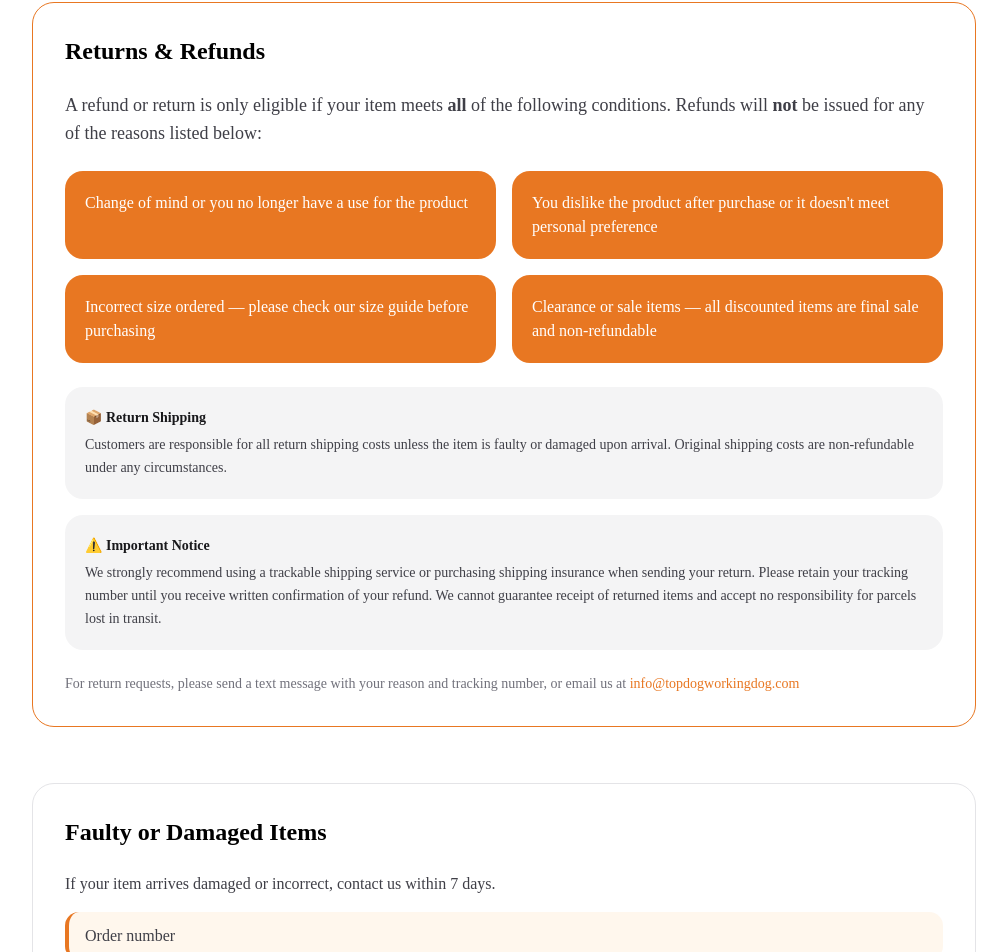
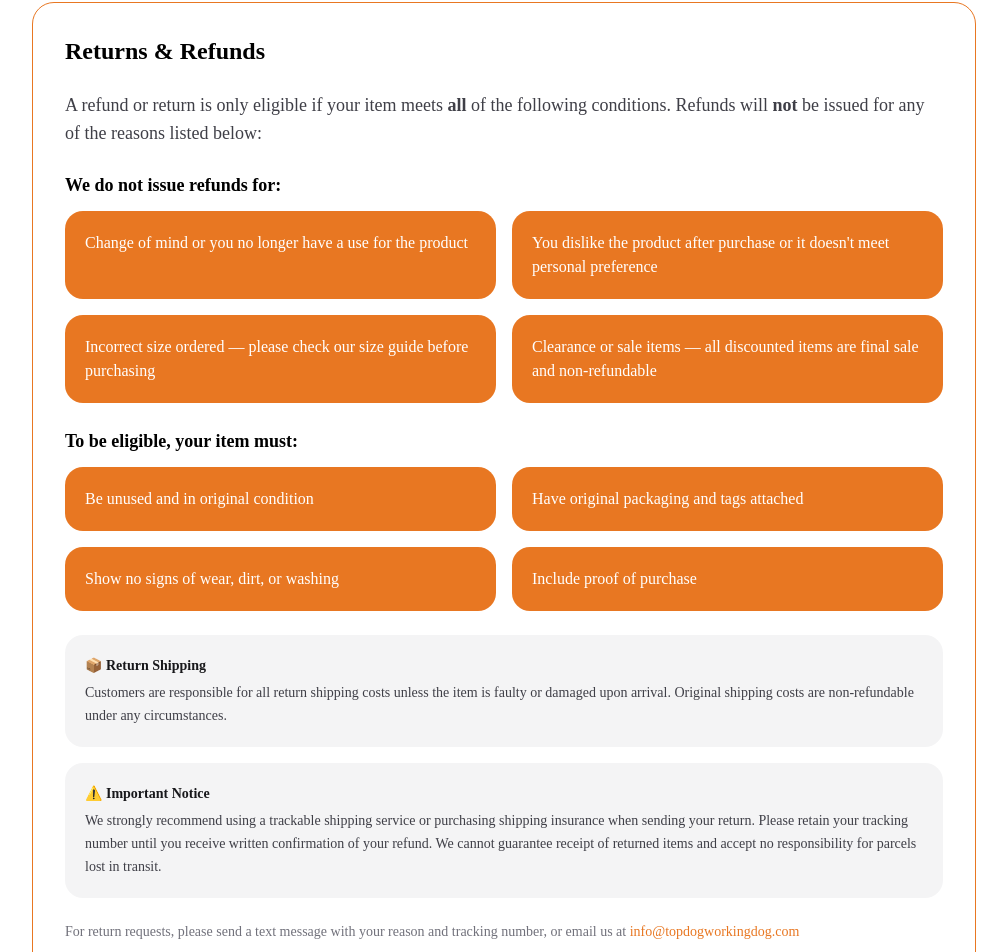
Before and after one commit to devCodeUp03/aus-dog, a Next.js app: page /return-refund-policy in a window 1280 px wide. Shown: the part 852-1804 px from the top of the page, without its empty margins (136-1143 px from the left). Built offline with nearby package versions, Linux system fonts and the light colour scheme; no server answers.

Commit message:
Add inventory feature changes

```diff
--- a/app/products/page.tsx
+++ b/app/products/page.tsx
@@ -19,12 +19,10 @@ const ProductsPage = () => {
     <div className="min-h-screen bg-gray-50 py-10 sm:py-12 lg:py-16 px-4 sm:px-6 lg:px-8">
       <div className="max-w-7xl mx-auto">
 
-        {/* TITLE */}
         <h1 className="text-2xl sm:text-3xl md:text-4xl lg:text-5xl font-bold text-gray-900 mb-8 sm:mb-10 lg:mb-12 text-center">
           Dog Collars Collection
         </h1>
 
-        {/* SEARCH */}
         <div className="mb-10 sm:mb-12 flex justify-center">
           <input
             type="text"
@@ -49,7 +47,6 @@ const ProductsPage = () => {
           />
         </div>
 
-        {/* GRID */}
         <div className="
           grid
          grid-cols-2 sm:grid-cols-2 lg:grid-cols-3
@@ -60,7 +57,6 @@ const ProductsPage = () => {
           ))}
         </div>
 
-        {/* EMPTY STATE */}
         {filteredProducts.length === 0 && (
           <div className="text-center py-16 sm:py-20">
             <p className="text-base sm:text-lg lg:text-xl text-gray-500">
--- a/app/return-refund-policy/page.tsx
+++ b/app/return-refund-policy/page.tsx
@@ -63,13 +63,31 @@ export default function ReturnRefundPolicyPage() {
               reasons listed below:
             </p>
 
-            {/* Non-refundable reasons */}
+            <p className="font-semibold text-lg mb-3">We do <strong>not</strong> issue refunds for:</p>
             <div className="grid gap-4 md:grid-cols-2 mb-6">
               {[
                 "Change of mind or you no longer have a use for the product",
                 "You dislike the product after purchase or it doesn't meet personal preference",
                 "Incorrect size ordered — please check our size guide before purchasing",
                 "Clearance or sale items — all discounted items are final sale and non-refundable",
+              ].map((item, i) => (
+                <div
+                  key={i}
+                  className="rounded-2xl p-5 text-white font-medium"
+                  style={{ backgroundColor: orange }}
+                >
+                  {item}
+                </div>
+              ))}
+            </div>
+
+            <p className="font-semibold text-lg mb-3">To be eligible, your item must:</p>
+            <div className="grid gap-4 md:grid-cols-2 mb-6">
+              {[
+                "Be unused and in original condition",
+                "Have original packaging and tags attached",
+                "Show no signs of wear, dirt, or washing",
+                "Include proof of purchase",
               ].map((item, i) => (
                 <div
                   key={i}
```
